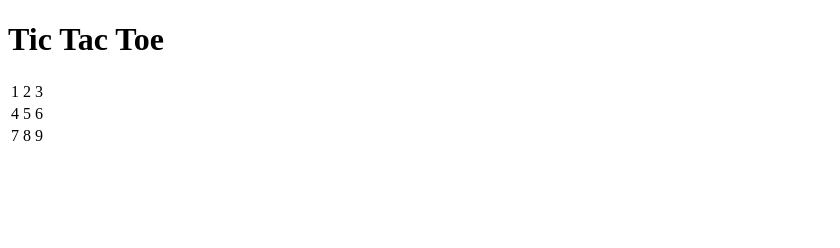
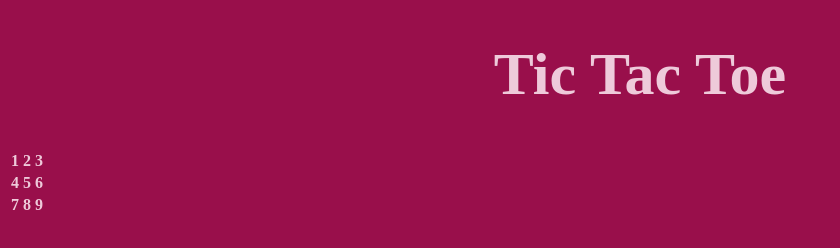
Before and after one commit to Eduzorkamsi/tic-tac-toe, a plain HTML site: page index.html in a window 1280 px wide. Shown: the whole page, without its empty margins (0-840 px from the left). Drawn offline with nearby package versions, Linux system fonts and the light colour scheme.

Commit message:
third commit

```diff
--- a/index.html
+++ b/index.html
@@ -4,7 +4,7 @@
 <head>
     <meta charset="utf-8">
     <meta name="viewport" content="width=device-width, initial-scale=1">
-    <link rel="stylesheet" type="text/css" href="style.css">
+    <link rel="stylesheet" type="text/css" href="styles/main.css">
     <link href="https://maxcdn.bootstrapcdn.com/font-awesome/4.6.3/css/font-awesome.min.css" rel="stylesheet">
     <title>Tic Tac Toe</title>
 </head>
@@ -13,7 +13,7 @@
 <body>
     <h1>Tic Tac Toe</h1>
     <div id="container">
-        <table id="board" class="hidden">
+        <table id="board" class="tboard">
             <tr class="row">
                 <td id="block1">1</td>
                 <td id="block2">2</td>
--- a/styles/main.css
+++ b/styles/main.css
@@ -0,0 +1,15 @@
+body {
+  background-color: #990f4b;
+  font-weight: bold;
+  color: #eecada;
+  margin-top: 30px;
+}
+
+h1 {
+  text-align: center;
+  font-size: 60px;
+}
+
+.hidden {
+  display: none;
+}
```
